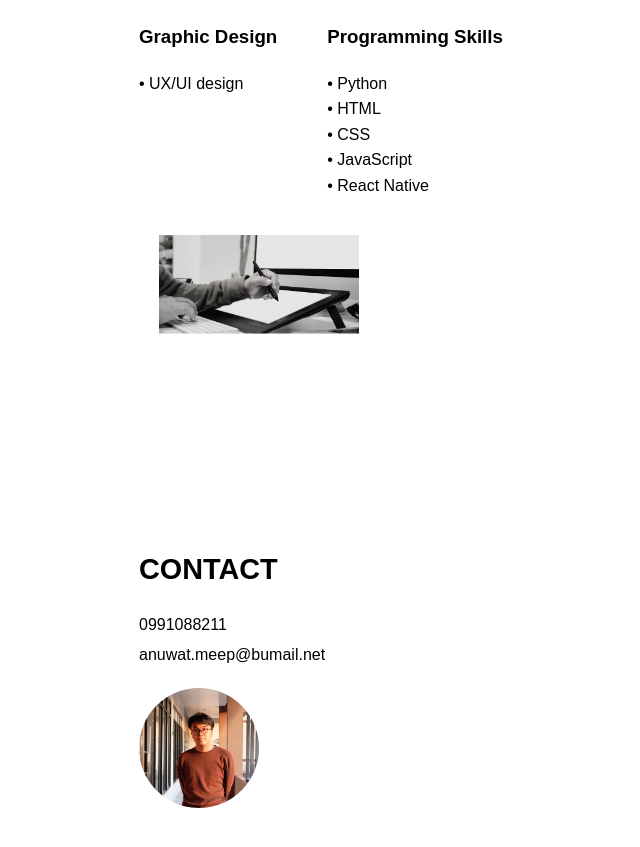
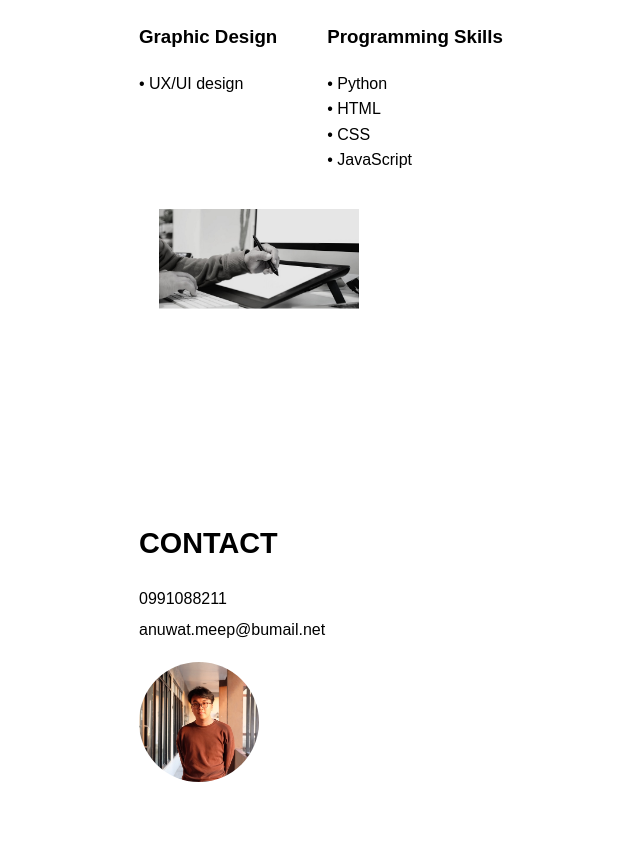
Before and after one commit to AnuwatMeep/ResumeHW-2, a plain HTML site: page index.html in a window 1280 px wide. Shown: the part 2242-3089 px from the top of the page, without its empty margins (53-693 px from the left). Drawn offline with Linux system fonts and the light colour scheme.

Commit message:
Update index.html

```diff
--- a/index.html
+++ b/index.html
@@ -54,7 +54,6 @@
           <li>HTML</li>
           <li>CSS</li>
           <li>JavaScript</li>
-          <li>React Native</li>
         </ul>
       </div>
     </div>
```
